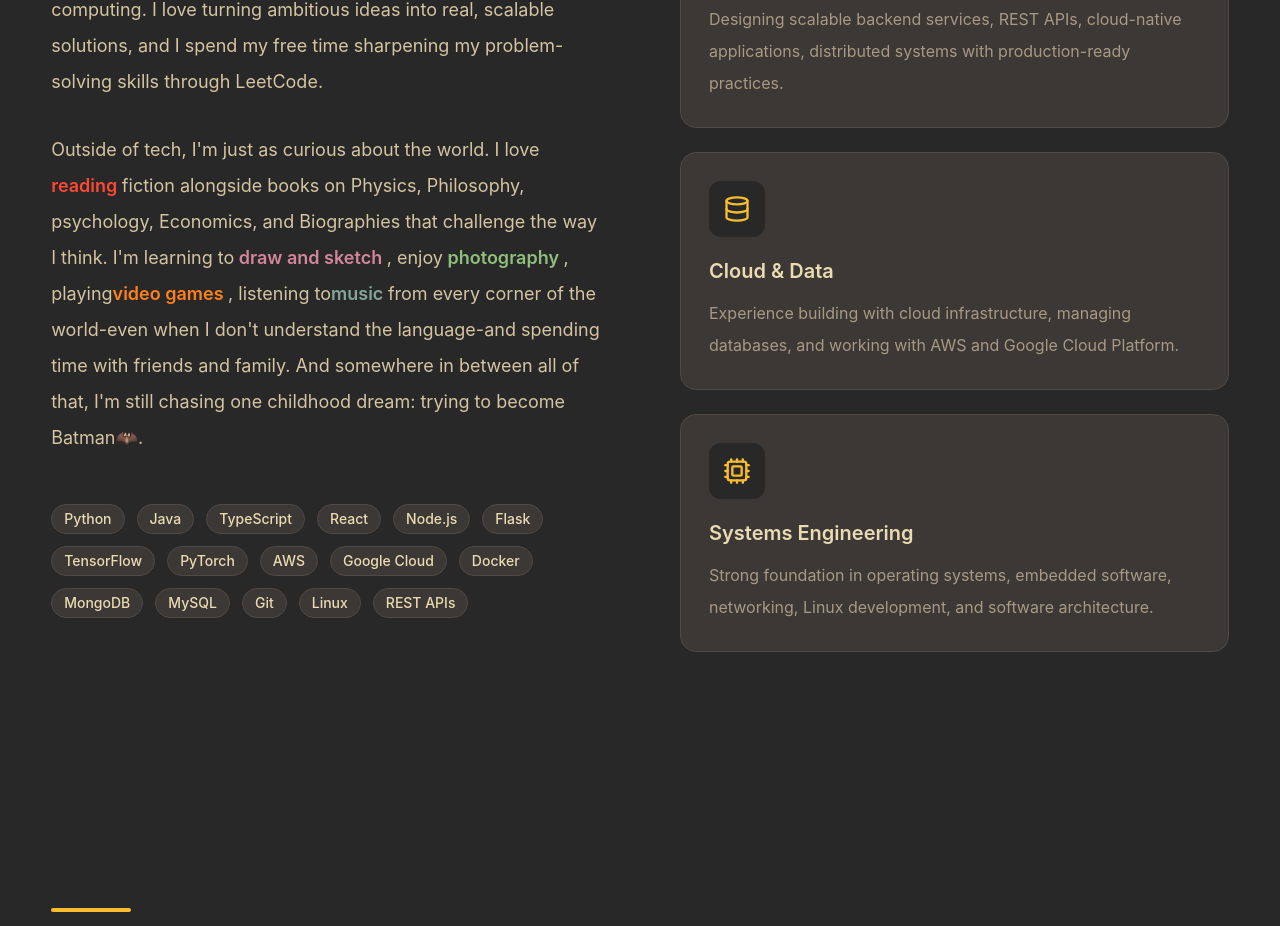
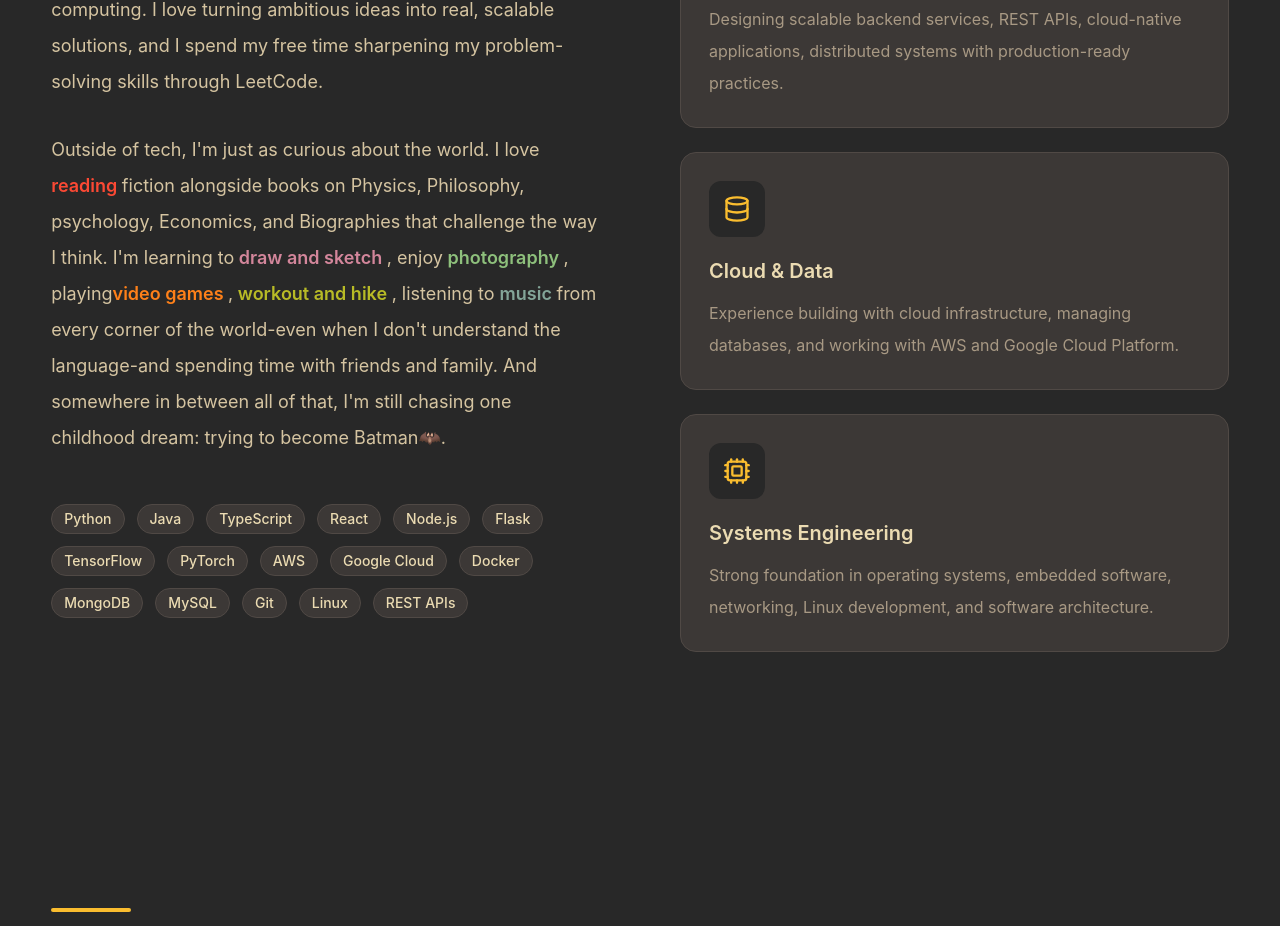
Before and after one commit to Priyanshu-Shekhar/Priyanshu-Shekhar.github.io, a React (Vite) app: page / in a window 1280 px wide. Shown: the part 1760-2686 px from the top of the page. Built offline with nearby package versions, Linux system fonts and the light colour scheme.

Commit message:
Revise hobbies in About.tsx
Updated hobbies and interests in About section.

```diff
--- a/src/sections/About.tsx
+++ b/src/sections/About.tsx
@@ -118,10 +118,12 @@ export default function About() {
                 challenge the way I think. I'm learning to
                 <span className="font-semibold text-[#d3869b]"> draw and sketch </span>, enjoy
                 <span className="font-semibold text-[#8ec07c]"> photography </span>, playing
-                <span className="font-semibold text-[#fe8019]">video games </span>, listening to
-                <span className="font-semibold text-[#83a598]">music </span> from every corner of the world-even
-                when I don't understand the language-and spending time with friends and family. And somewhere in
-                between all of that, I'm still chasing one childhood dream: trying to become Batman🦇.
+                <span className="font-semibold text-[#fe8019]">video games </span>,
+                <span className="font-semibold text-[#b8bb26]"> workout and hike </span>,
+                listening to <span className="font-semibold text-[#83a598]">music </span>
+                from every corner of the world-even when I don't understand the language-and
+                spending time with friends and family. And somewhere in between all of that,
+                I'm still chasing one childhood dream: trying to become Batman🦇.
               </p>
 
             </div>
```
